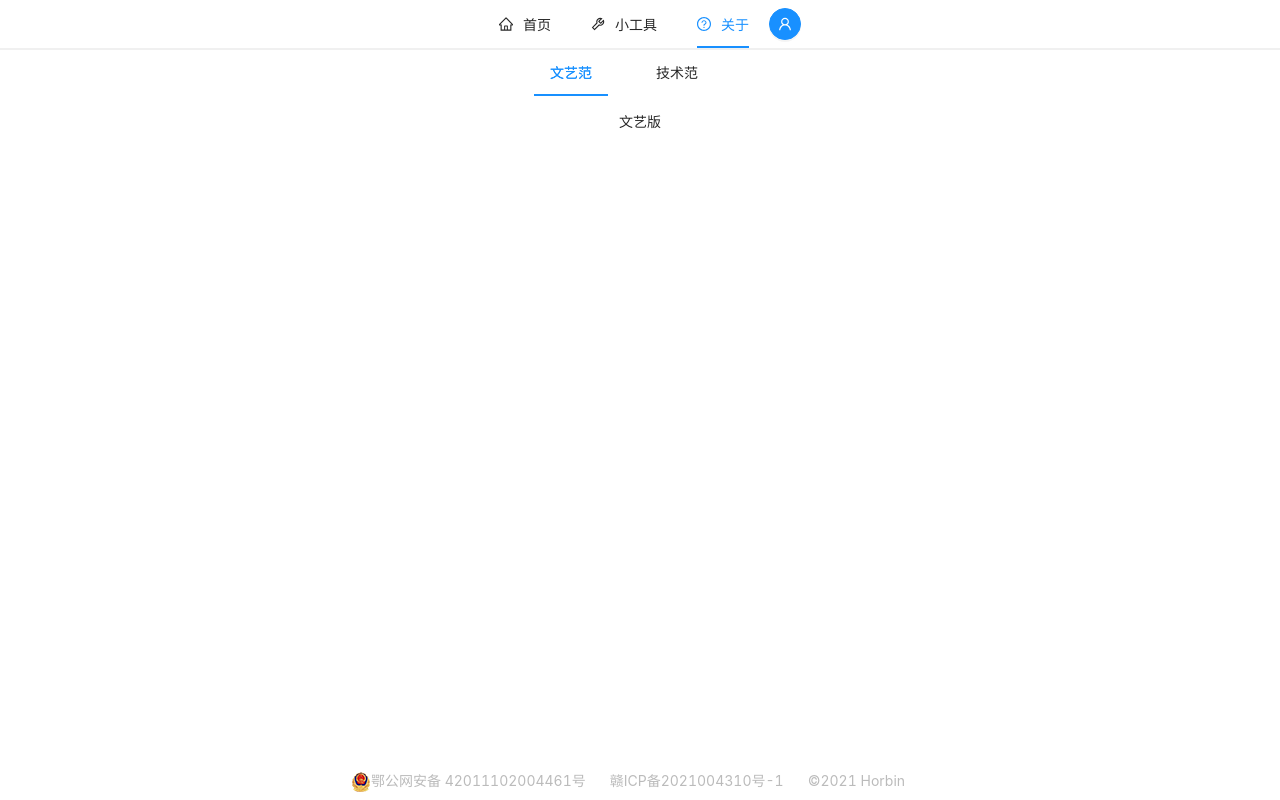
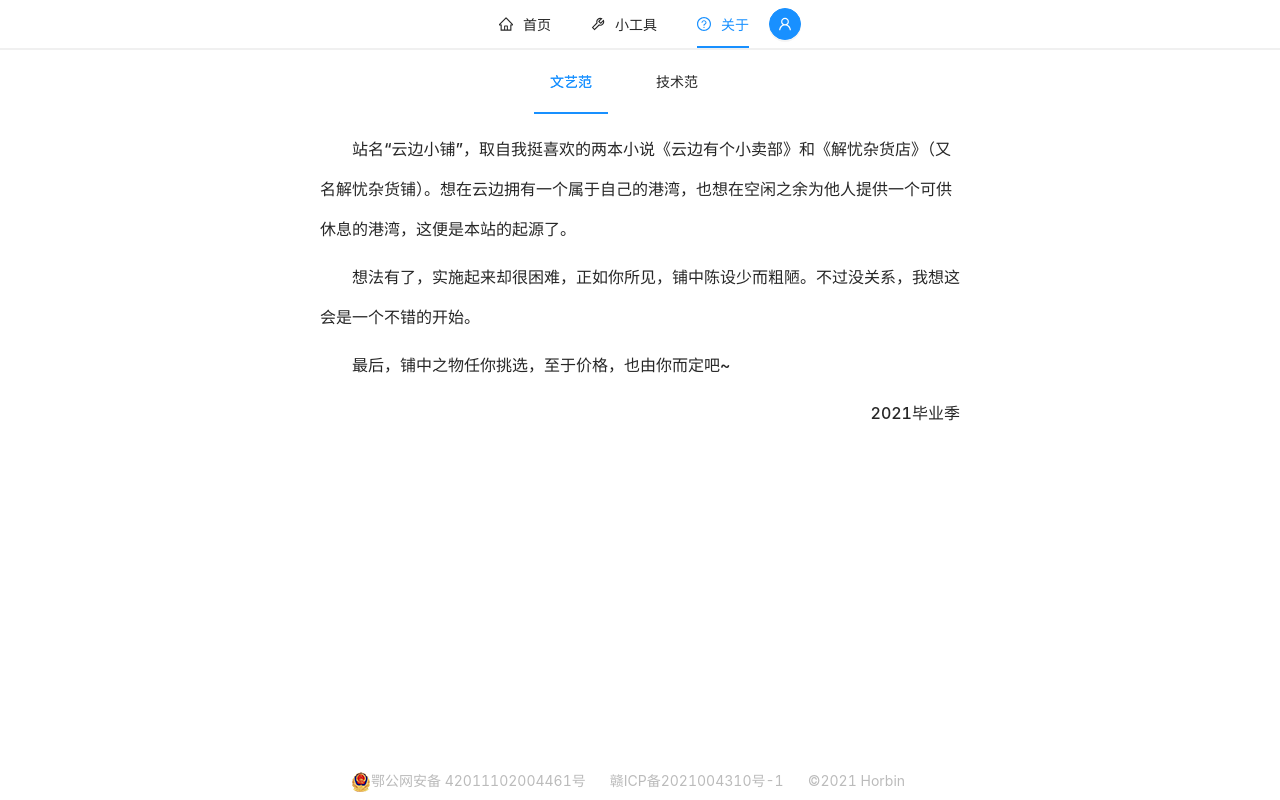
Before and after one commit to Horbin-Magician/MyWeb, a React (Create React App) app in the folder Client/: page /about in a window 1280 px wide. Built offline with nearby package versions, Linux system fonts and the light colour scheme.

Commit message:
update about

```diff
--- a/Client/config-overrides.js
+++ b/Client/config-overrides.js
@@ -1,4 +1,4 @@
-const {override,fixBabelImports,addLessLoader} =require('customize-cra');
+const {override,fixBabelImports,addLessLoader,addWebpackModuleRule} =require('customize-cra');
 const { getThemeVariables } = require('antd/dist/theme');
 
 module.exports = override(
@@ -11,10 +11,11 @@ module.exports = override(
   // 使用less-loader对源码重的less的变量进行重新制定，设置antd自定义主题
   addLessLoader({
     javascriptEnabled: true,
-    modifyVars:{'@primary-color':'#1DA57A'},
-    modifyVars: getThemeVariables({
-      dark: false, // 开启暗黑模式
-      compact: false, // 开启紧凑模式
-    }),
+    // modifyVars:{'@primary-color':'#1DA57A'},
+    // modifyVars: getThemeVariables({
+    //   dark: false, // 开启暗黑模式
+    //   compact: false, // 开启紧凑模式
+    // }),
   }),
+  addWebpackModuleRule({test: /\.md$/, use: 'raw-loader'}),
 );
--- a/Client/package.json
+++ b/Client/package.json
@@ -13,18 +13,18 @@
     "less": "^4.1.1",
     "less-loader": "^5.0.0",
     "md5": "^2.3.0",
+    "raw-loader": "^4.0.2",
     "react": "^17.0.2",
     "react-app-rewired": "^2.1.8",
-    "react-dnd": "^14.0.2",
-    "react-dnd-html5-backend": "^14.0.0",
     "react-dom": "^17.0.2",
+    "react-markdown": "^6.0.2",
     "react-router-dom": "^5.2.0",
     "react-scripts": "4.0.3",
     "web-vitals": "^1.1.1"
   },
   "scripts": {
     "start": "react-app-rewired start",
-    "prebuild":"rm -rf ../Server/www/bp_web/templates/index.html && rm -rf ../Server/www/static/build",
+    "prebuild": "rm -rf ../Server/www/bp_web/templates/index.html && rm -rf ../Server/www/static/build",
     "build": "react-app-rewired build",
     "postbuild": "mv build/index.html ../Server/www/bp_web/templates/ &&  mv build ../Server/www/static/",
     "test": "react--app-rewired test",
--- /dev/null
+++ b/Client/src/assets/passages/aboutArt.md
@@ -0,0 +1,4 @@
+### &emsp;&emsp;站名“云边小铺”，取自我挺喜欢的两本小说《云边有个小卖部》和《解忧杂货店》（又名解忧杂货铺）。想在云边拥有一个属于自己的港湾，也想在空闲之余为他人提供一个可供休息的港湾，这便是本站的起源了。
+### &emsp;&emsp;想法有了，实施起来却很困难，正如你所见，铺中陈设少而粗陋。不过没关系，我想这会是一个不错的开始。
+### &emsp;&emsp;最后，铺中之物任你挑选，至于价格，也由你而定吧~
+###### 2021毕业季
--- /dev/null
+++ b/Client/src/assets/passages/aboutTec.md
@@ -0,0 +1,7 @@
+### 版本号：0.1.0
+### 基础框架
++ ### 前端：React+antd
++ ### 后台：Flask+ uWSGI +Nginx
++ ### 数据库：SQLite
+### 预期会在基础功能基本完善后开源，敬请期待~
+###### 2021-05-22
--- a/Client/src/pages/about/about.jsx
+++ b/Client/src/pages/about/about.jsx
@@ -1,6 +1,9 @@
 import { Component } from 'react'
-import { Tabs } from 'antd';
+import ReactMarkdown from 'react-markdown';
+import { Tabs,Col,Row } from 'antd';
 
+import aboutArt from '../../assets/passages/aboutArt.md'
+import aboutTec from '../../assets/passages/aboutTec.md'
 import './about.less'
 /*
 首页的路由组件
@@ -9,12 +12,20 @@ const { TabPane } = Tabs;
 export default class About extends Component {
   render() {
     return (
-      <Tabs defaultActiveKey="art" centered>
-        <TabPane tab="文艺范" key="art" className='about-content about-content-art'>
-          文艺版
+      <Tabs defaultActiveKey="art" centered className='about-content'>
+        <TabPane tab="文艺范" key="art" className='about-content-art'>
+          <Row justify='center'>
+            <Col xs={{ span: 22 }} sm={{ span: 20 }} md={{ span: 16 }} lg={{ span: 12 }}>
+              <ReactMarkdown children={aboutArt}/>
+            </Col>
+          </Row>
         </TabPane>
-        <TabPane tab="技术范" key="tec" className='about-content about-content-tec'>
-          技术版
+        <TabPane tab="技术范" key="tec" className='about-content-tec'>
+          <Row justify='center'>
+            <Col xs={{ span: 22 }} sm={{ span: 20 }} md={{ span: 16 }} lg={{ span: 12 }}>
+              <ReactMarkdown children={aboutTec}/>
+            </Col>
+          </Row>
         </TabPane>
       </Tabs>
     );
--- a/Client/src/pages/about/about.less
+++ b/Client/src/pages/about/about.less
@@ -1,3 +1,11 @@
 .about-content{
-  text-align: center;
+  line-height: 40px;
+  font-size: 16px;
+  ul{
+    list-style:disc;
+    margin-left: 50px;
+  }
+  h6{
+    text-align: right;
+  }
 }
```
Also changed, not shown: 67 other files (tests, documents, lock files or other folders).
